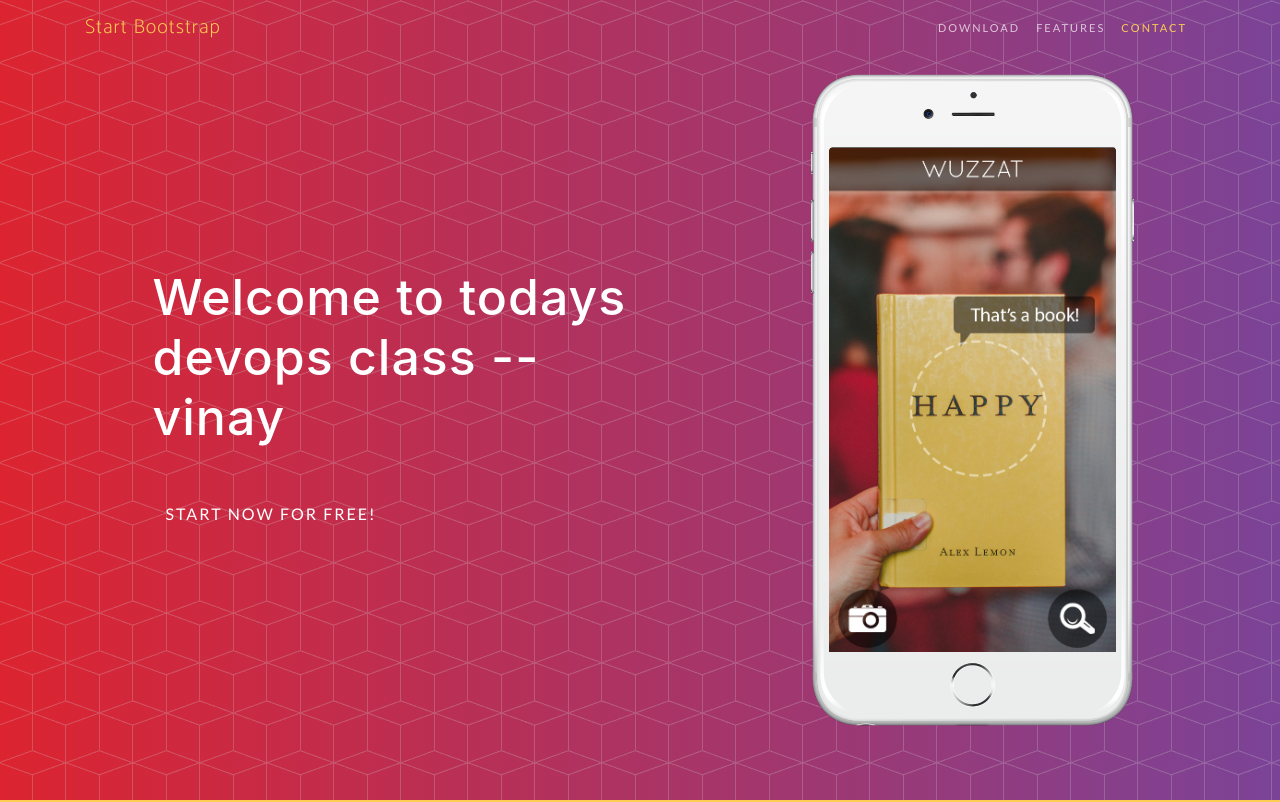
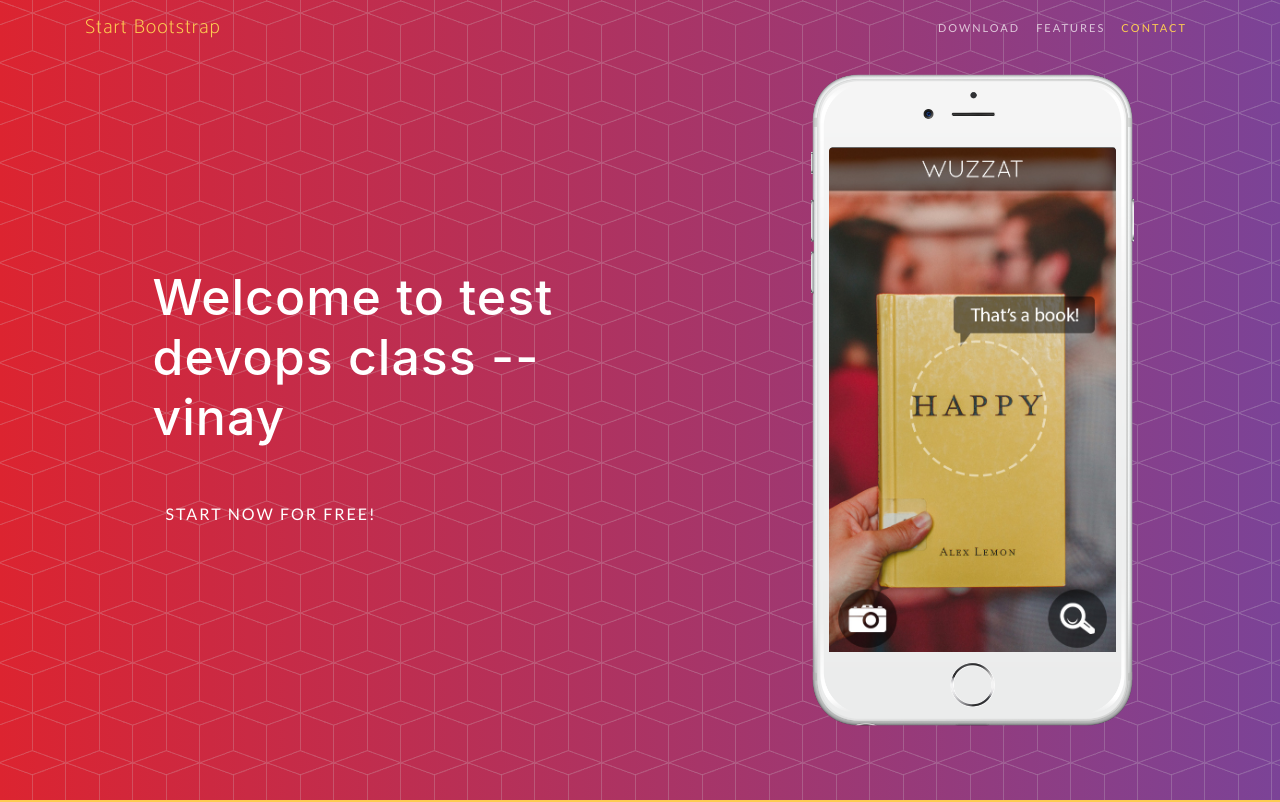
Before and after one commit to vinaymandava/devops_training, a website with bundled scripts: page index.html in a window 1280 px wide. Shown: the top 802 px of the page. Built offline with nearby package versions, Linux system fonts and the light colour scheme; a web font is replaced by a local one.

Commit message:
landing page stuff

```diff
--- a/index.html
+++ b/index.html
@@ -59,7 +59,7 @@
         <div class="row h-100">
           <div class="col-lg-7 my-auto">
             <div class="header-content mx-auto">
-              <h1 class="mb-5">Welcome to todays devops class -- vinay</h1>
+              <h1 class="mb-5">Welcome to test devops class -- vinay</h1>
               <a href="#download" class="btn btn-outline btn-xl js-scroll-trigger">Start Now for Free!</a>
             </div>
           </div>
```
